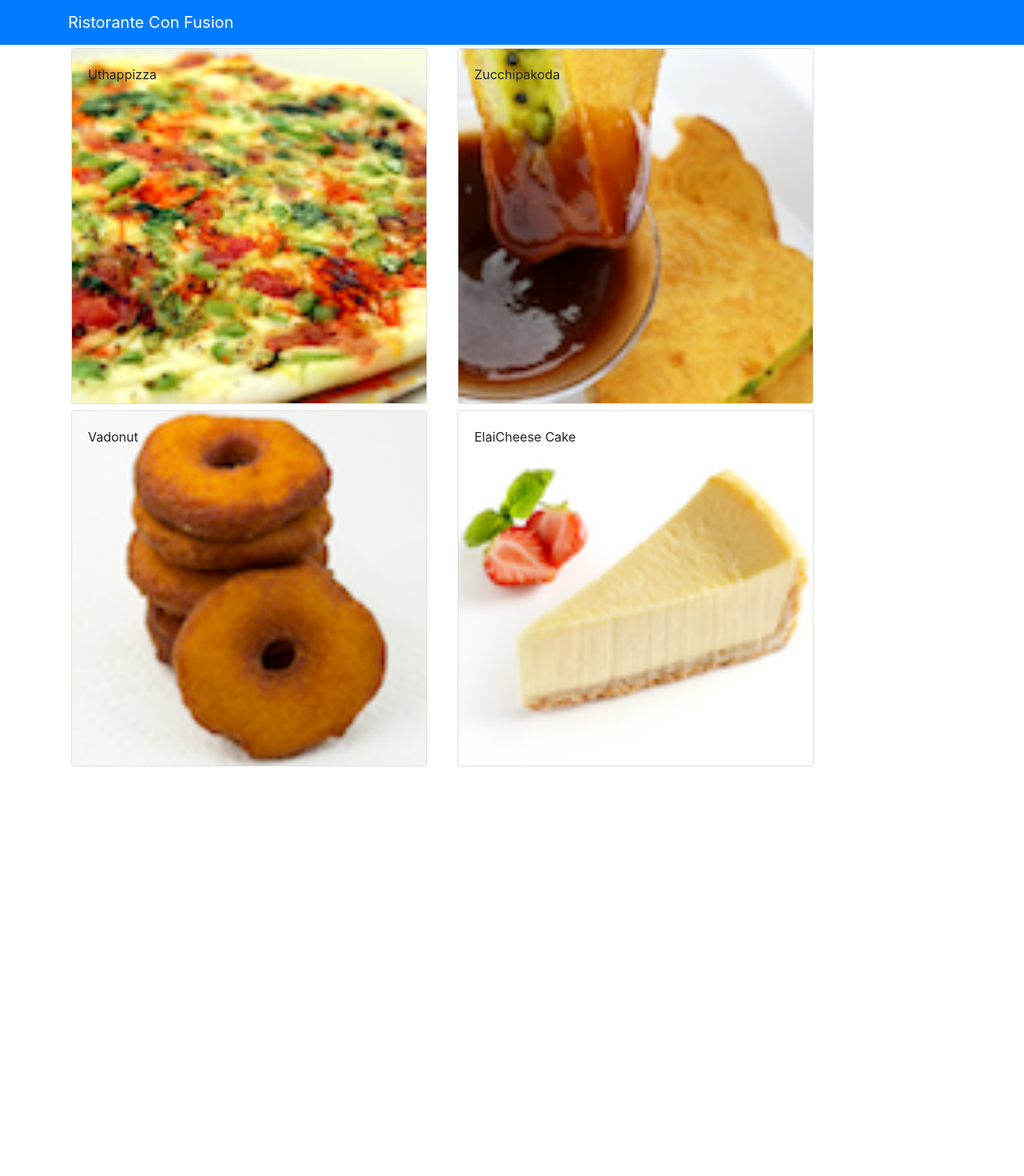
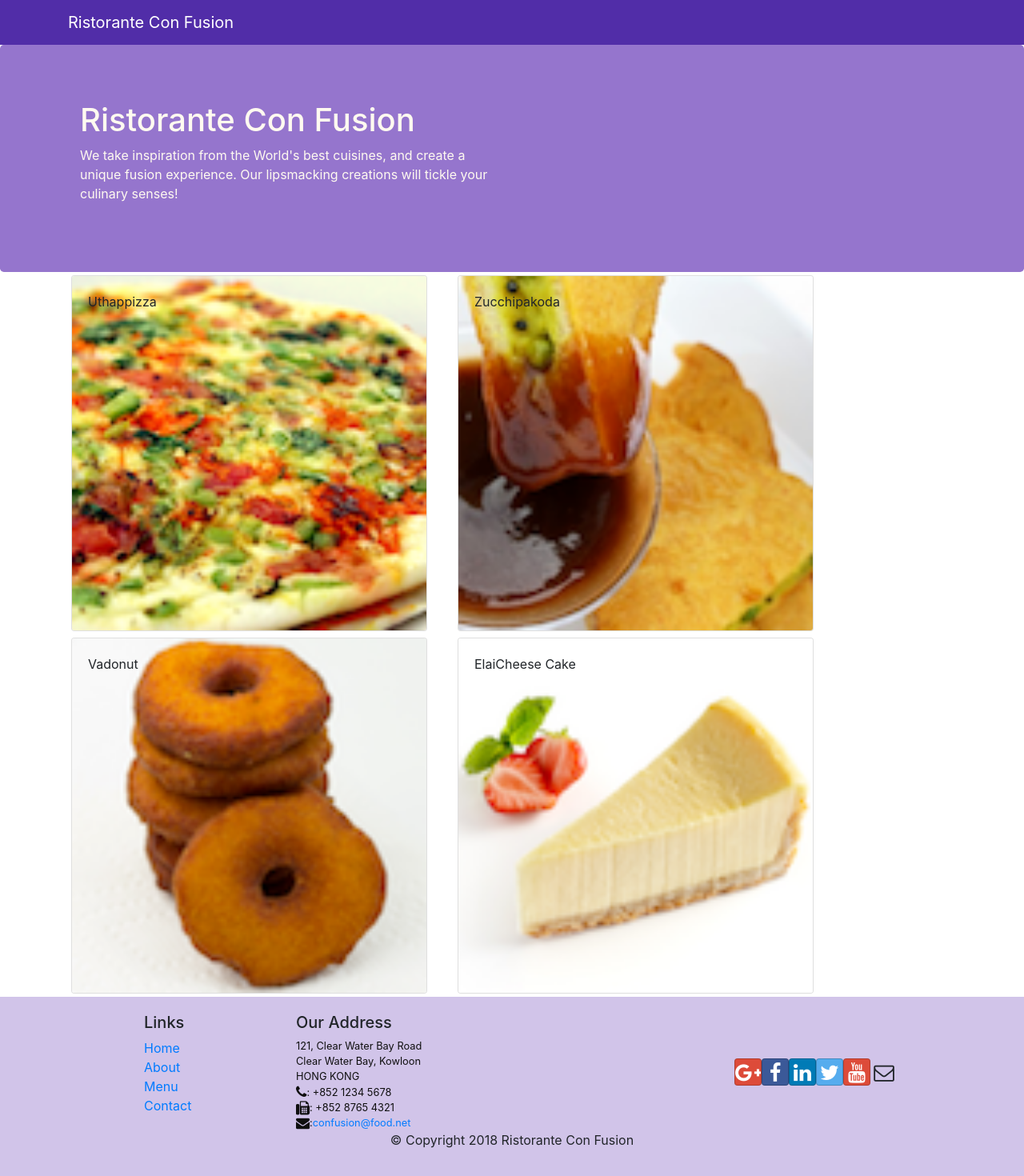
Before and after one commit to Nadia-Kovaleva/Front-End-Web-Development-with-React, a React (Create React App) app in the folder confusion/: page /contactus in a window 1280 px wide. Shown: the top 1470 px of the page at 80% size. Before the commit the page ends 962 px from the top, so only its background shows below. Built offline with nearby package versions, Linux system fonts and the light colour scheme.

Commit message:
Header and Footer

```diff
--- a/confusion/package.json
+++ b/confusion/package.json
@@ -1,5 +1,5 @@
 {
-  "name": "my-app",
+  "name": "confusion",
   "version": "0.1.0",
   "private": true,
   "dependencies": {
@@ -7,11 +7,13 @@
     "@testing-library/react": "^11.1.0",
     "@testing-library/user-event": "^12.1.10",
     "bootstrap": "^4.5.3",
+    "bootstrap-social": "^5.1.1",
+    "font-awesome": "^4.7.0",
     "react": "^17.0.1",
     "react-dom": "^17.0.1",
     "react-popper": "^2.2.3",
     "react-scripts": "4.0.0",
-    "reactstrap": "^8.6.0",
+    "reactstrap": "^8.7.1",
     "web-vitals": "^0.2.4"
   },
   "scripts": {
--- a/confusion/src/App.css
+++ b/confusion/src/App.css
@@ -0,0 +1,33 @@
+.row-header {
+  margin: 0px auto;
+  padding: 0px auto;
+}
+
+.row-content {
+  margin: 0px auto;
+  padding: 50px 0px 50px 0px;
+  border-bottom: 1px ridge;
+  min-height: 400px;
+}
+
+.footer {
+  background-color: #d1c4e9;
+  margin: 0px auto;
+  padding: 20px 0px 20px 0px;
+}
+.jumbotron {
+  padding: 70px 30px 70px 30px;
+  margin: 0px auto;
+  background: #9575cd;
+  color: floralwhite;
+}
+
+address {
+  font-size: 80%;
+  margin: 0px;
+  color: #0f0f0f;
+}
+
+.navbar-dark {
+  background-color: #512da8;
+}
--- /dev/null
+++ b/confusion/src/components/FooterComponent.js
@@ -0,0 +1,50 @@
+import React from 'react';
+
+function Footer(props) {
+  return(
+    <div className="footer">
+        <div className="container">
+            <div className="row justify-content-center">
+                <div className="col-4 offset-1 col-sm-2">
+                    <h5>Links</h5>
+                    <ul className="list-unstyled">
+                        <li><a href="#">Home</a></li>
+                        <li><a href="#">About</a></li>
+                        <li><a href="#">Menu</a></li>
+                        <li><a href="contactus.html">Contact</a></li>
+                    </ul>
+                </div>
+                <div className="col-7 col-sm-5">
+                    <h5>Our Address</h5>
+                    <address>
+		                  121, Clear Water Bay Road<br />
+		                  Clear Water Bay, Kowloon<br />
+		                  HONG KONG<br />
+		                  <i className="fa fa-phone fa-lg"></i>: +852 1234 5678<br />
+		                  <i className="fa fa-fax fa-lg"></i>: +852 8765 4321<br />
+		                  <i className="fa fa-envelope fa-lg"></i>:
+                      <a href="mailto:confusion@food.net">confusion@food.net</a>
+                    </address>
+                </div>
+                <div className="col-12 col-sm-4 align-self-center">
+                    <div className="text-center">
+                        <a className="btn btn-social-icon btn-google" href="http://google.com/+"><i className="fa fa-google-plus"></i></a>
+                        <a className="btn btn-social-icon btn-facebook" href="http://www.facebook.com/profile.php?id="><i className="fa fa-facebook"></i></a>
+                        <a className="btn btn-social-icon btn-linkedin" href="http://www.linkedin.com/in/"><i className="fa fa-linkedin"></i></a>
+                        <a className="btn btn-social-icon btn-twitter" href="http://twitter.com/"><i className="fa fa-twitter"></i></a>
+                        <a className="btn btn-social-icon btn-google" href="http://youtube.com/"><i className="fa fa-youtube"></i></a>
+                        <a className="btn btn-social-icon" href="mailto:"><i className="fa fa-envelope-o"></i></a>
+                    </div>
+                </div>
+            </div>
+            <div className="row justify-content-center">
+                <div className="col-auto">
+                    <p>© Copyright 2018 Ristorante Con Fusion</p>
+                </div>
+            </div>
+        </div>
+    </div>
+  );
+}
+
+export default Footer;
--- /dev/null
+++ b/confusion/src/components/HeaderComponent.js
@@ -0,0 +1,28 @@
+import React, { Component } from 'react';
+import { Navbar, NavbarBrand, Jumbotron } from 'reactstrap';
+
+class Header extends Component {
+  render() {
+    return(
+      <>
+        <Navbar dark>
+          <div className="container">
+            <NavbarBrand href="/">Ristorante Con Fusion</NavbarBrand>
+          </div>
+        </Navbar>
+        <Jumbotron>
+          <div className="container">
+            <div className="row row-header">
+              <div className="col-12 col-sm-6">
+                <h1>Ristorante Con Fusion</h1>
+                <p>We take inspiration from the World's  best cuisines, and create a unique fusion experience. Our lipsmacking creations will tickle your culinary senses!</p>
+              </div>
+            </div>
+          </div>
+        </Jumbotron>
+      </>
+    );
+  }
+}
+
+export default Header;
--- a/confusion/src/components/MainComponent.js
+++ b/confusion/src/components/MainComponent.js
@@ -1,7 +1,8 @@
 import React, { Component } from 'react';
-import { Navbar, NavbarBrand } from 'reactstrap';
 import Menu from './MenuComponent';
 import DishDetail from './DishdetailComponent';
+import Header from './HeaderComponent';
+import Footer from './FooterComponent';
 import { DISHES } from '../shared/dishes';
 
 class Main extends Component {
@@ -21,15 +22,12 @@
   render() {
     return (
       <div>
-        <Navbar dark color="primary">
-          <div className="container">
-            <NavbarBrand href="/">Ristorante Con Fusion</NavbarBrand>
-          </div>
-        </Navbar>
+        <Header />
         <Menu dishes={this.state.dishes}
             onClick={(dishId) => this.onDishSelect(dishId)} />
         <DishDetail
             dish={this.state.dishes.filter((dish) => dish.id === this.state.selectedDish)[0]} />
+        <Footer />
       </div>
     );
   }
--- a/confusion/src/index.js
+++ b/confusion/src/index.js
@@ -1,6 +1,8 @@
 import React from 'react';
 import ReactDOM from 'react-dom';
 import 'bootstrap/dist/css/bootstrap.min.css';
+import 'font-awesome/css/font-awesome.min.css';
+import 'bootstrap-social/bootstrap-social.css';
 import './index.css';
 import App from './App';
 import reportWebVitals from './reportWebVitals';
```
Also changed, not shown: 2 other files (tests, documents, lock files or other folders).
